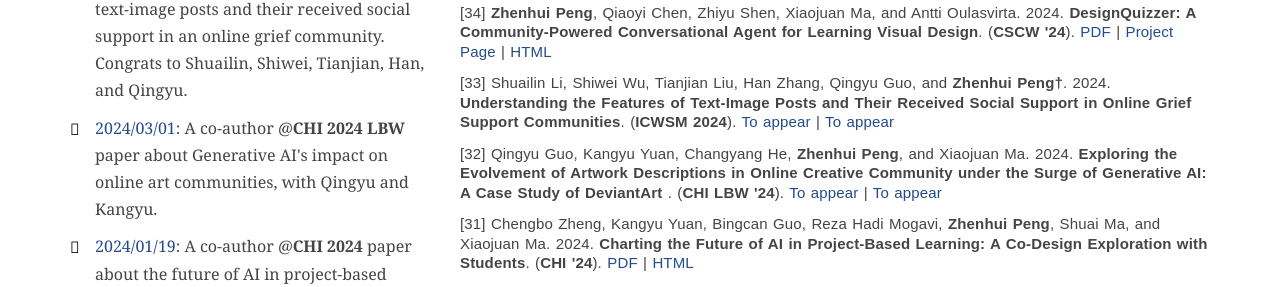
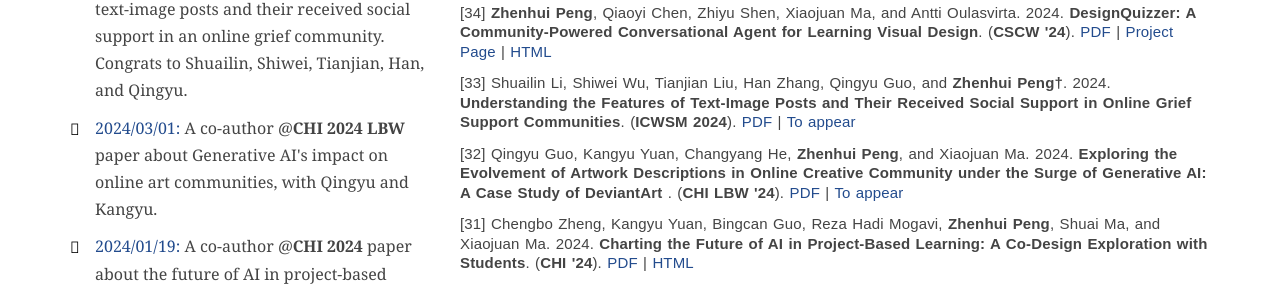
Before and after one commit to PenguinZhou/PenguinZhou.github.io, a Jekyll site: the page index.html, which Jekyll copies as it is, in a window 1280 px wide and 900 px high, scrolled down 504 px. Shown: the part 147-434 px from the top of the window. Built offline with Jekyll 4.4.1, drawn with Linux system fonts in a browser that asks for light colours.

Commit message:
add ICWSM2024 paper

```diff
--- a/index.html
+++ b/index.html
@@ -270,14 +270,14 @@
                         <p>[33] Shuailin Li, Shiwei Wu, Tianjian Liu, Han Zhang, Qingyu Guo, and <strong>Zhenhui Peng&#8224;</strong>.
                             2024. <strong>Understanding the Features of Text-Image Posts and Their Received Social Support in Online Grief Support Communities</strong>.
                             (<strong>ICWSM 2024</strong>).
-                            <a href="docs/cscw24_designquizzer.pdf">To appear</a> |
+                            <a href="docs/icwsm2024_grief_community.pdf">PDF</a> |
                             <a href="https://arxiv.org/abs/2310.12019">To appear</a>
                         </p>
 
                         <p>[32] Qingyu Guo, Kangyu Yuan, Changyang He, <strong>Zhenhui Peng</strong>, and Xiaojuan Ma.
                             2024. <strong>Exploring the Evolvement of Artwork Descriptions in Online Creative Community under the Surge of Generative AI: A Case Study of DeviantArt                            </strong>.
                             (<strong>CHI LBW '24</strong>).
-                            <a href="docs/cscw24_designquizzer.pdf">To appear</a> |
+                            <a href="docs/CHI2024LBW_GenAI_community.pdf">PDF</a> |
                             <a href="https://arxiv.org/abs/2310.12019">To appear</a>
                         </p>
 
```
Also changed, not shown: 3 other files.
